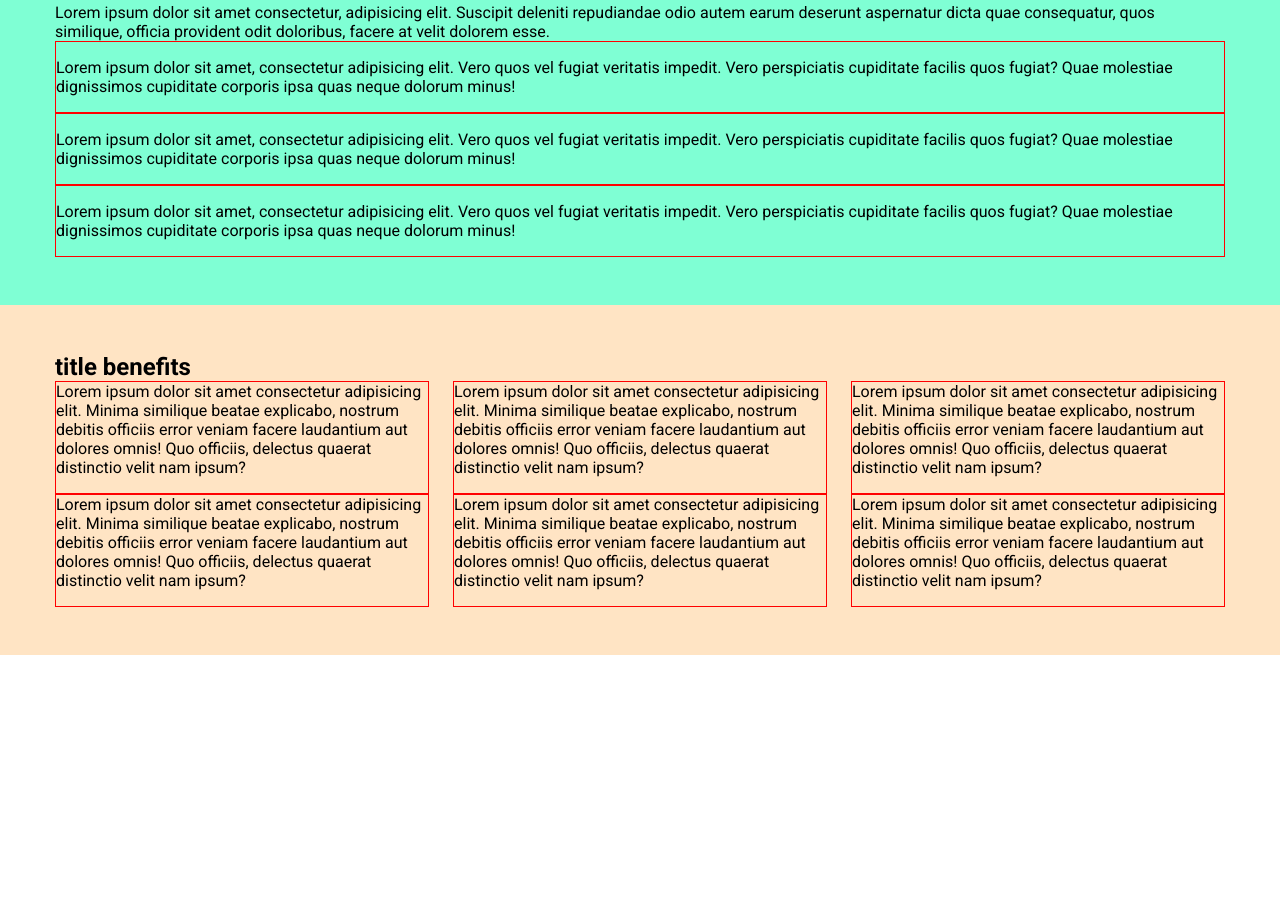
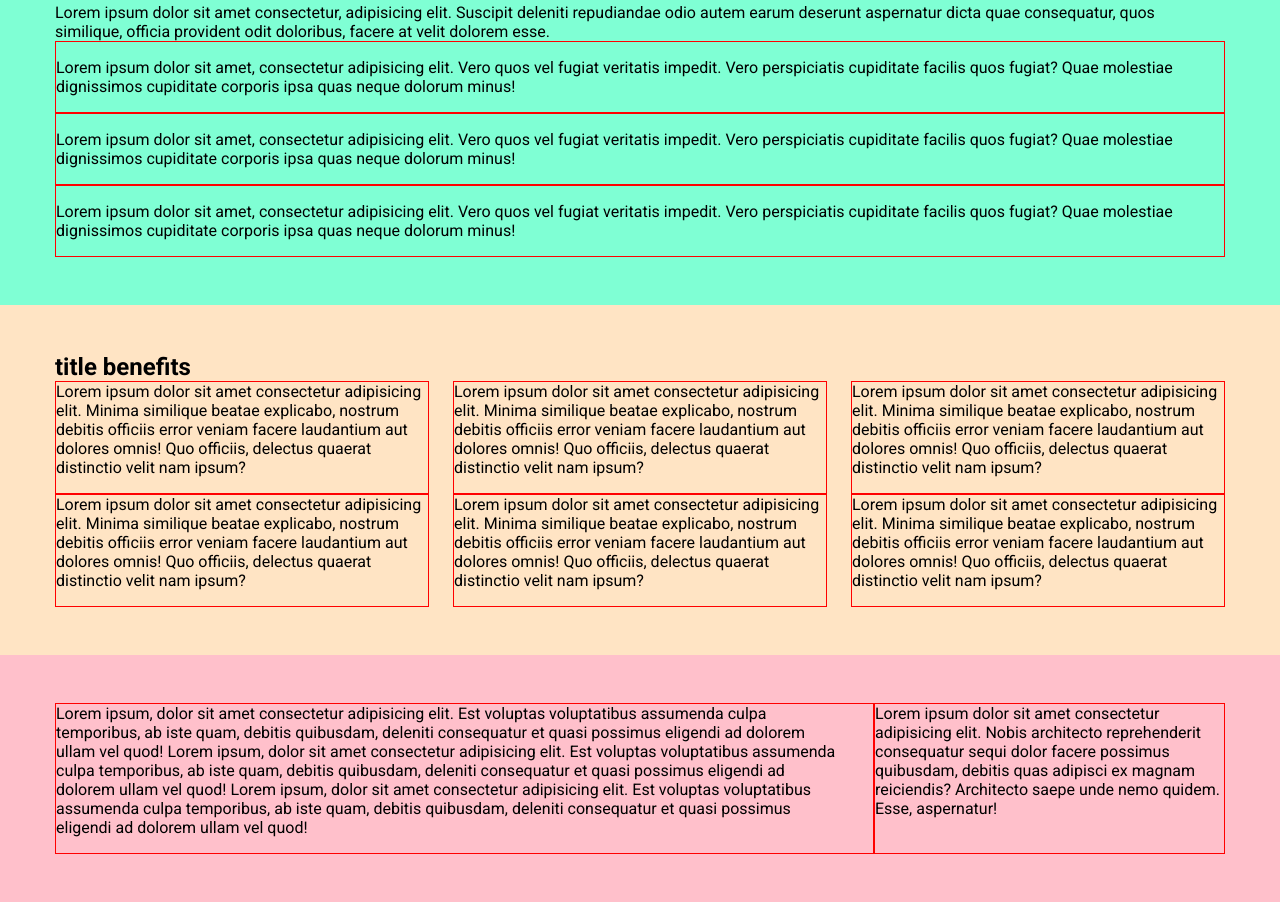
Before and after one commit to kaijie26/htmlcss-responsive-layout, a plain HTML site: page index.html in a window 1280 px wide. Shown: the part 1207-2109 px from the top of the page. Before the commit the page ends 1862 px from the top, so only its background shows below. Drawn offline with Linux system fonts and the light colour scheme.

Commit message:
section about-us

```diff
--- a/css/style.css
+++ b/css/style.css
@@ -99,6 +99,27 @@ section{
 
 }
 
+ /* Section-about-us */
+ .about-us{
+    background-color: pink;
+}
+.text-columns{
+    display: flex;
+    flex-direction: column;
+}
+
+.large-col{
+    padding-bottom: 1rem;
+    border: 1px solid red;
+
+}
+
+.narrow-col{
+    border: 1px solid red;
+
+}
+
+
 
 
 
@@ -135,6 +156,28 @@ section{
     .benefits-col{
         width: calc( (100% / 2) - 1rem);
         padding-bottom: 1rem;
+
+    }
+
+    /* Section-About-us */
+    .text-columns{
+        display: flex;
+        flex-direction: row;
+    }
+
+
+    .large-col{
+        width: 70%;
+        padding-right: 2rem;
+        border: 1px solid red;
+
+    }
+
+    .narrow-col{
+        width: 30%;
+        border: 1px solid red;
+
+
 
     }
 
--- a/index.html
+++ b/index.html
@@ -225,6 +225,27 @@
 
         </section>
 
+        <!-- About-Us -->
+        <section class="mobile-padding about-us">
+            <div class="container">
+                <div class="text-columns">
+                    <div class="large-col">
+                        Lorem ipsum, dolor sit amet consectetur adipisicing elit. Est voluptas voluptatibus assumenda culpa temporibus, ab iste quam, debitis quibusdam, deleniti consequatur et quasi possimus eligendi ad dolorem ullam vel quod!
+                        Lorem ipsum, dolor sit amet consectetur adipisicing elit. Est voluptas voluptatibus assumenda culpa temporibus, ab iste quam, debitis quibusdam, deleniti consequatur et quasi possimus eligendi ad dolorem ullam vel quod!
+                        Lorem ipsum, dolor sit amet consectetur adipisicing elit. Est voluptas voluptatibus assumenda culpa temporibus, ab iste quam, debitis quibusdam, deleniti consequatur et quasi possimus eligendi ad dolorem ullam vel quod!
+
+                    </div>
+
+                    <div class="narrow-col">
+                        Lorem ipsum dolor sit amet consectetur adipisicing elit. Nobis architecto reprehenderit consequatur sequi dolor facere possimus quibusdam, debitis quas adipisci ex magnam reiciendis? Architecto saepe unde nemo quidem. Esse, aspernatur!
+                    </div>
+                </div>
+
+
+            </div>
+
+        </section>
+
     </main>
 
     <!-- Footer -->
```
